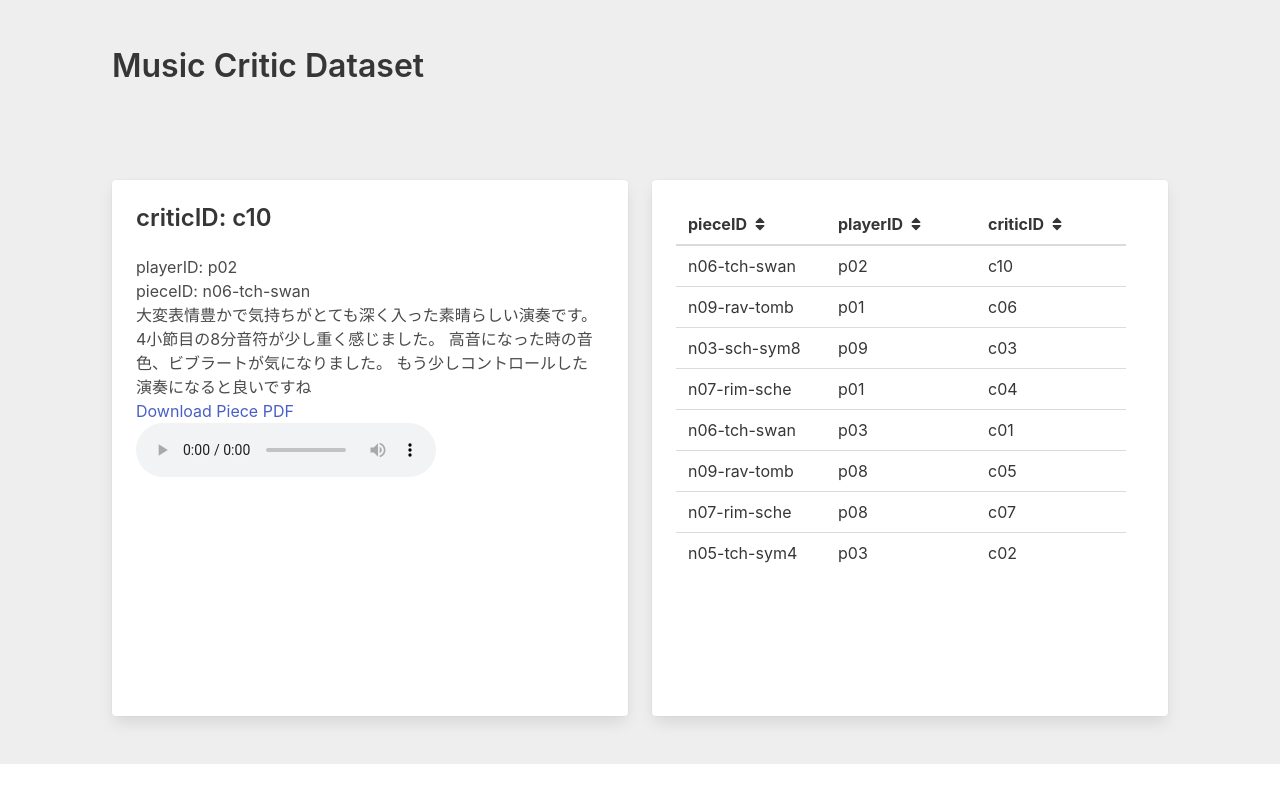
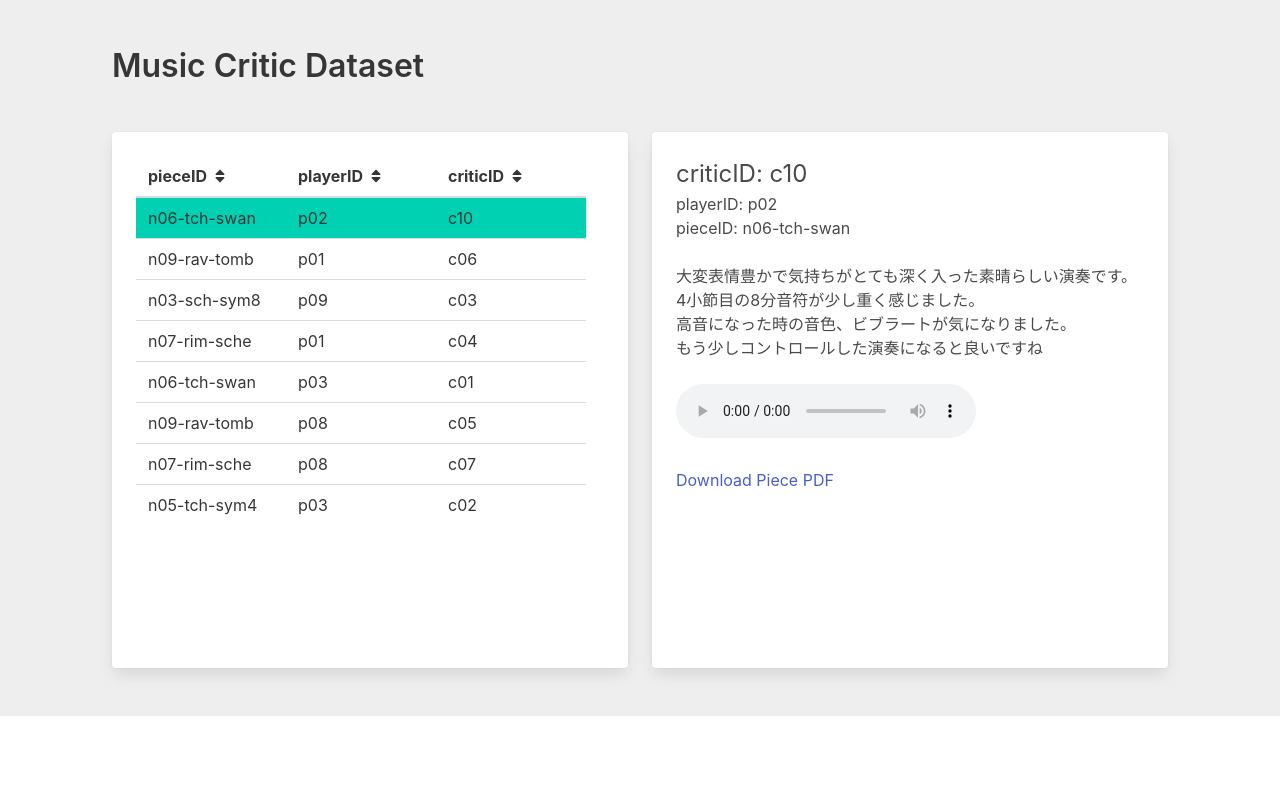
Before and after one commit to masaki-cb/crocus, a React (Create React App) app: page / in a window 1280 px wide. Built offline with nearby package versions, Linux system fonts and the light colour scheme.

Commit message:
fix style

```diff
--- a/src/App.tsx
+++ b/src/App.tsx
@@ -19,19 +19,20 @@ const App = () => {
 
   return (
     <div className="container">
-      <div className="section">
+      <div className="section pb-0">
         <h1 className="title">Music Critic Dataset</h1>
       </div>
       <div className="section">
-        <div className="columns" style={{height:"70vh"}}>
-        <div className="column">
-            <CriticDetail data={currentCritic} />
-          </div>
+        <div className="columns" style={{ height: "70vh" }}>
           <div className="column">
             <CriticTable
               onRowClick={(critic) => setCurrentCritic(critic)}
               allData={data}
+              currentItem={currentCritic}
             />
+          </div>
+          <div className="column">
+            <CriticDetail data={currentCritic} />
           </div>
         </div>
       </div>
--- a/src/components/CriticDetail.module.scss
+++ b/src/components/CriticDetail.module.scss
@@ -0,0 +1,5 @@
+.audio{
+    @media (max-width: 767px) {
+    width: 200px;
+    }
+}
--- a/src/components/CriticDetail.tsx
+++ b/src/components/CriticDetail.tsx
@@ -1,3 +1,5 @@
+import styles from "./CriticDetail.module.scss";
+
 type Data = {
   pieceID: string;
   playerID: string;
@@ -8,17 +10,34 @@ type Data = {
 type Props = { data: Data };
 const CriticDetail = ({ data }: Props) => {
   return (
-    <div className="card" style={{height:"100%"}}>
-      <div className="card-content">
-        <p className="title is-4">criticID: {data.criticID}</p>
-        <p className="is-6">playerID: {data.playerID}</p>
-        <p className="is-6">pieceID: {data.pieceID}</p>
-        <p>{data.content}</p>
+    <div className="card" style={{ height: "100%" }}>
+      <div
+        className="card-content"
+        style={{ height: "100%", overflowY: "scroll" }}
+      >
+        <p className="is-size-4">criticID: {data.criticID}</p>
+        <p className="is-size-6">playerID: {data.playerID}</p>
+        <p className="is-size-6">pieceID: {data.pieceID}</p>
+        <p
+          dangerouslySetInnerHTML={{
+            __html: data.content.replaceAll("\n", "<br />"),
+          }}
+          className="mt-5"
+        />
+        <audio
+          controls
+          src={`Performance_Recordings_mp3/${data.pieceID}-${data.playerID}.mp3`}
+          className={`${styles.audio} mt-5`}
+        >
+          Your browser does not support the
+          <code>audio</code> element.
+        </audio>
+        <div className="mt-5">
           <object
             data={`Music_Score/${data.pieceID}.pdf`}
             type="application/pdf"
             width="100%"
-          height="100%"
+            height="500px"
           >
             <p>
               <a
@@ -30,13 +49,7 @@ const CriticDetail = ({ data }: Props) => {
               </a>
             </p>
           </object>
-        <audio
-          controls
-          src={`Performance_Recordings_mp3/${data.pieceID}-${data.playerID}.mp3`}
-        >
-          Your browser does not support the
-          <code>audio</code> element.
-        </audio>
+        </div>
       </div>
     </div>
   );
--- a/src/components/CriticTable.module.scss
+++ b/src/components/CriticTable.module.scss
@@ -1,5 +1,8 @@
-.tbody{
+.cardContent{
     overflow-y: scroll;
-    height: 40vh;
-    display: block;
+    .tbody{
+        overflow-y: scroll;
+        height: 40vh;
+        display: block;
+    }
 }
--- a/src/components/CriticTable.tsx
+++ b/src/components/CriticTable.tsx
@@ -24,12 +24,14 @@ const columns: Column<Data>[] = [
 type Props = {
   onRowClick: (param: Data) => void;
   allData: Data[];
+  currentItem: Data;
 };
 
-const CriticTable = ({ allData, onRowClick }: Props) => {
+const CriticTable = ({ allData, onRowClick, currentItem }: Props) => {
   const defaultColumn = useMemo(
     () => ({
-      width: 150,
+      maxWidth: 300,
+      minWidth: 100,
     }),
     []
   );
@@ -40,13 +42,21 @@ const CriticTable = ({ allData, onRowClick }: Props) => {
       useSortBy,
       useBlockLayout
     );
+
+  const isActive = (row: Data) => {
+    return (
+      row.pieceID === currentItem.pieceID &&
+      row.playerID === currentItem.playerID &&
+      row.criticID === currentItem.criticID
+    );
+  };
   return (
     // FIXME マルチソートができない
     // FIXME thead固定
     // FIXME 譜面PDF表示
-    <div className="card" style={{height:"100%"}}>
-      <div className="card-content">
-        <table className="table is-hoverable " {...getTableProps()}>
+    <div className={`card`} style={{ height: "100%" }}>
+      <div className={`card-content ${styles.cardContent}`}>
+        <table className="table is-hoverable" {...getTableProps()}>
           <thead className={styles.thead}>
             {headerGroups.map((headerGroup) => (
               <tr {...headerGroup.getHeaderGroupProps()}>
@@ -86,6 +96,7 @@ const CriticTable = ({ allData, onRowClick }: Props) => {
                 <tr
                   {...row.getRowProps()}
                   onClick={() => onRowClick(row.original)}
+                  className={isActive(row.original) ? "has-background-primary": ""}
                 >
                   {row.cells.map((cell) => {
                     return (
```
Lines whose indentation alone changed are shown as unchanged.
